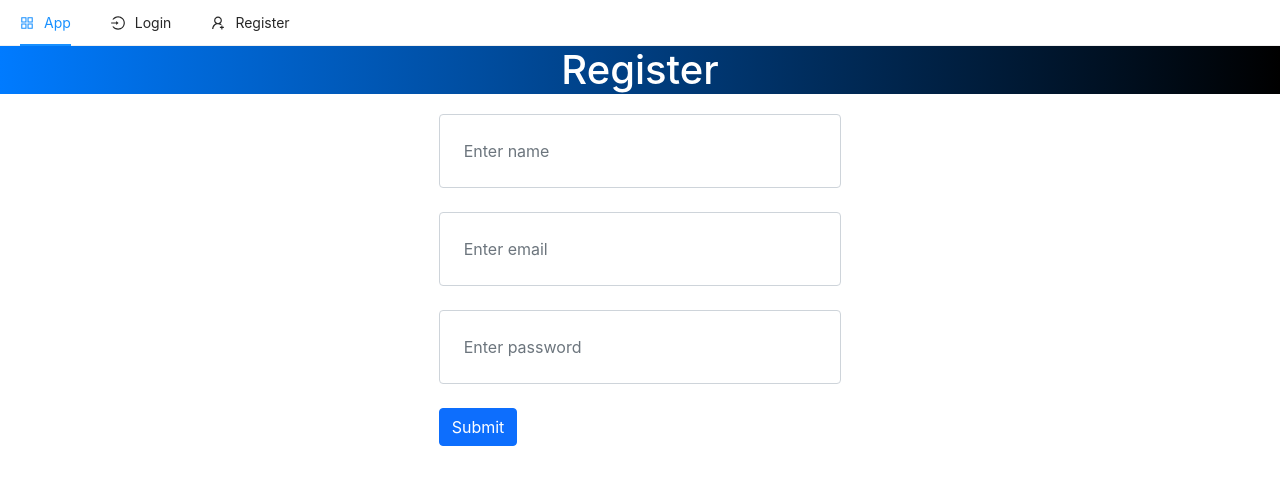
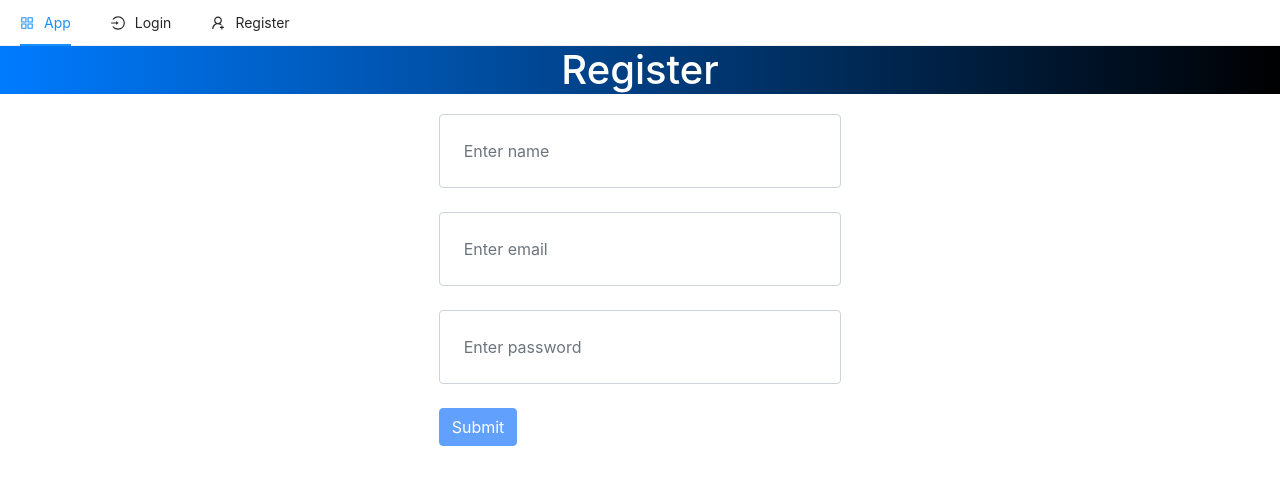
Before and after one commit to malikmukhtar/Learning-Management-System, a Next.js app: page /register in a window 1280 px wide. Shown: the top 484 px of the page. Built offline with nearby package versions, Linux system fonts and the light colour scheme.

Commit message:
register user and toast notification

```diff
--- a/package.json
+++ b/package.json
@@ -11,10 +11,12 @@
   "dependencies": {
     "@ant-design/icons": "^4.7.0",
     "antd": "^4.19.1",
+    "axios": "^0.26.1",
     "bootstrap": "^5.1.3",
     "next": "12.1.0",
     "react": "17.0.2",
-    "react-dom": "17.0.2"
+    "react-dom": "17.0.2",
+    "react-toastify": "^8.2.0"
   },
   "devDependencies": {
     "eslint": "8.10.0",
--- a/pages/_app.js
+++ b/pages/_app.js
@@ -2,11 +2,14 @@ import TopNav from '../components/TopNav'
 import 'bootstrap/dist/css/bootstrap.min.css'
 import 'antd/dist/antd.css'
 import '../public/css/styles.css'
+import {ToastContainer} from 'react-toastify'
+import 'react-toastify/dist/ReactToastify.css'
 
 
 function MyApp({ Component, pageProps }) {
   return (
     <>
+    <ToastContainer position='top-center'/>
     <TopNav/>
     <Component {...pageProps} />
     </>
--- a/pages/register.js
+++ b/pages/register.js
@@ -1,13 +1,25 @@
 import { useState } from "react";
+import axios from "axios";
+import {toast} from 'react-toastify'
+import { SyncOutlined } from "@ant-design/icons";
 
 const Register = () => {
   const [name, setName] = useState("");
   const [email, setEmail] = useState("");
   const [password, setPassword] = useState("");
+  const [loading, setLoading] = useState(false)
 
-  const handleSubmit = (e) => {
+  const handleSubmit = async (e) => {
     e.preventDefault();
-    console.log(name, email, password);
+try {
+  setLoading(true)
+  const {data} = await axios.post('http://localhost:8000/api/register', {name, email, password})
+  toast.success('Registration successful, Please login.')
+  setLoading(false)
+} catch (err) {
+  toast.error(err.response.data)
+  setLoading(false)
+}
   };
   return (
     <>
@@ -38,8 +50,10 @@ const Register = () => {
             placeholder="Enter password"
             required
           />
-          <button type="submit" className="btn btn-block btn-primary">
-            Submit
+          <button type="submit" className="btn btn-block btn-primary"
+          disabled={!name || !password || !email || loading}
+          >
+            {loading?<SyncOutlined spin/> : 'Submit'}
           </button>
         </form>
       </div>
```
Also changed, not shown: 1 other file (tests, documents, lock files or other folders).
